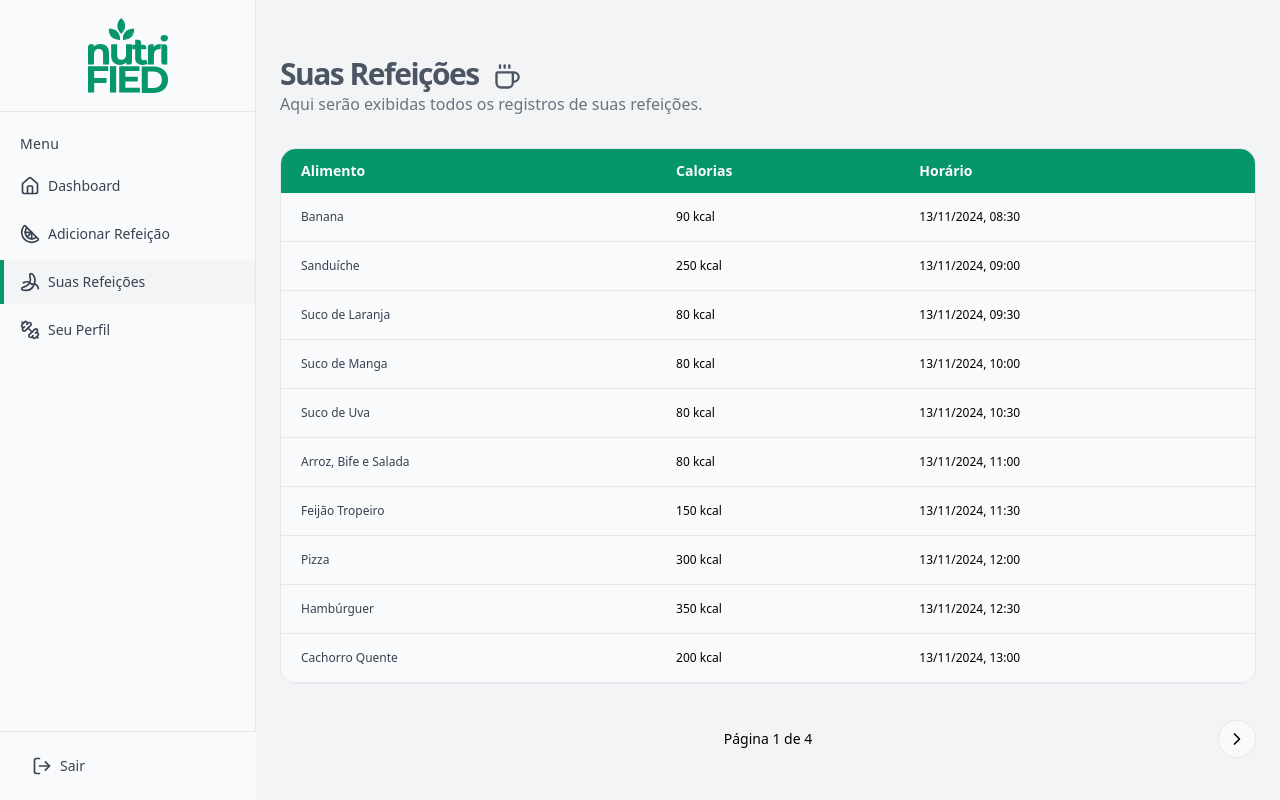
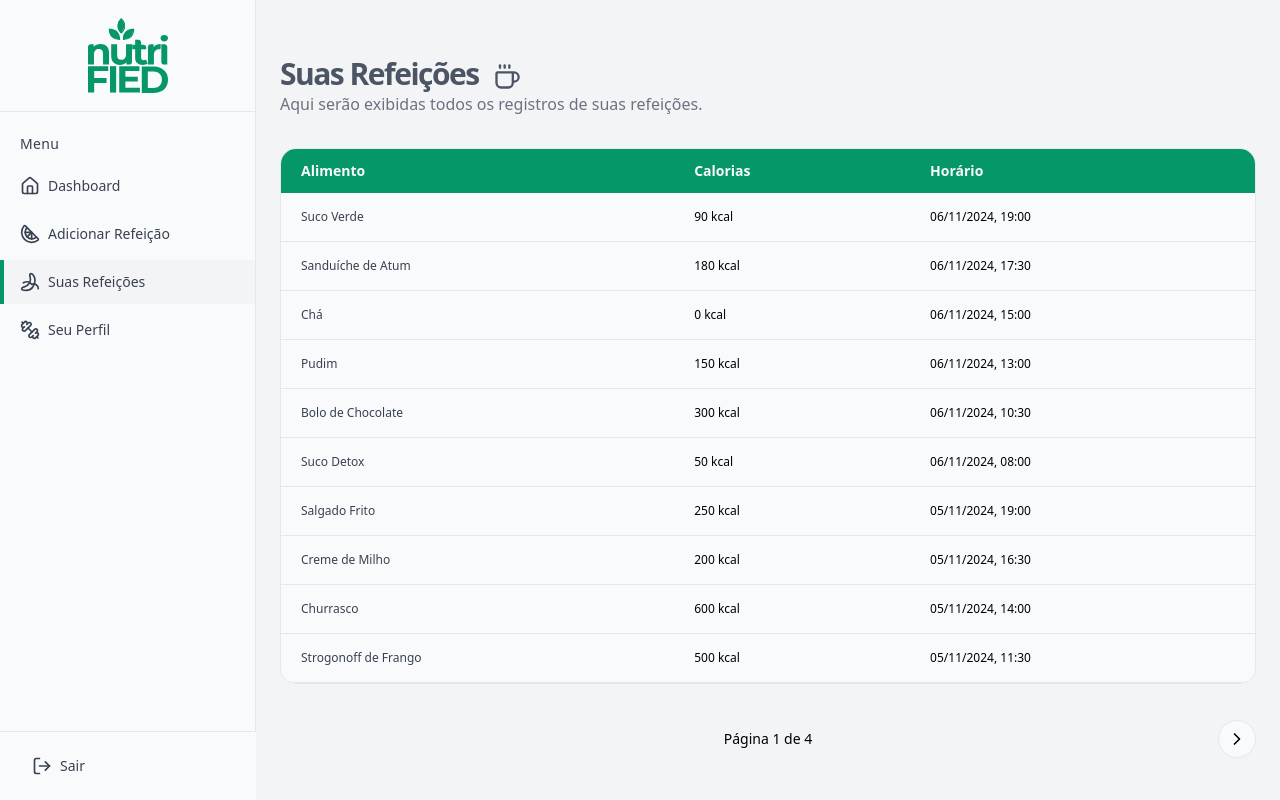
Before and after one commit to luanrodriguestavares/nutrified, a React (Vite) app: page /meal-history in a window 1280 px wide. Built offline with nearby package versions, Linux system fonts and the light colour scheme.

Commit message:
legenda nas funções adicionada

```diff
--- a/src/components/greeting.jsx
+++ b/src/components/greeting.jsx
@@ -3,10 +3,13 @@ import React from "react";
 export function Greeting() {
     const getGreeting = () => {
         const currentHour = new Date().getHours();
+
         if (currentHour < 12) {
             return "Bom dia";
+
         } else if (currentHour < 18) {
             return "Boa tarde";
+
         } else {
             return "Boa noite";
         }
--- a/src/components/mealHistoryTable.jsx
+++ b/src/components/mealHistoryTable.jsx
@@ -4,20 +4,31 @@ import { ChevronLeft, ChevronRight } from 'lucide-react';
 export function MealHistoryTable({ data, page }) {
     const isDashboard = page === 'dashboard';
     const [currentPage, setCurrentPage] = useState(0);
+    const itemsPerPage = isDashboard ? 6 : 10;
 
-    const itemsPerPage = isDashboard ? 6 : 10;
+
+    // Ordena os dados do mais recente ao mais antigo
+    const sortedData = [...data].sort((a, b) => new Date(b.time) - new Date(a.time));
+
+
+    // Paginação dos dados com base no número de itens por página
     const paginatedData = isDashboard
-        ? data.slice(0, itemsPerPage)
-        : data.slice(currentPage * itemsPerPage, (currentPage + 1) * itemsPerPage);
+        ? sortedData.slice(0, itemsPerPage)
+        : sortedData.slice(currentPage * itemsPerPage, (currentPage + 1) * itemsPerPage);
 
-    const handlePrevPage = () => setCurrentPage((prev) => Math.max(prev - 1, 0));
 
+    // Função para avançar para a próxima página
     const handleNextPage = () => {
-        const maxPage = Math.ceil(data.length / itemsPerPage) - 1;
+        const maxPage = Math.ceil(sortedData.length / itemsPerPage) - 1;
         setCurrentPage((prev) => Math.min(prev + 1, maxPage));
     };
 
-    // Função para formatar a data e hora
+
+    // Função para voltar para a página anterior
+    const handlePrevPage = () => setCurrentPage((prev) => Math.max(prev - 1, 0));
+
+
+    // Função para formatar a data e hora em formato legível
     const formatDateTime = (dateTime) => {
         const date = new Date(dateTime);
         return new Intl.DateTimeFormat('pt-BR', {
@@ -59,9 +70,9 @@ export function MealHistoryTable({ data, page }) {
                         <ChevronLeft className="w-5 h-5" />
                     </button>
                     <span className="text-sm">
-                        Página {currentPage + 1} de {Math.ceil(data.length / itemsPerPage)}
+                        Página {currentPage + 1} de {Math.ceil(sortedData.length / itemsPerPage)}
                     </span>
-                    <button onClick={handleNextPage} disabled={(currentPage + 1) * itemsPerPage >= data.length} className="p-2 rounded-full bg-gray-50 hover:bg-gray-300 border border-gray-200 disabled:opacity-0">
+                    <button onClick={handleNextPage} disabled={(currentPage + 1) * itemsPerPage >= sortedData.length} className="p-2 rounded-full bg-gray-50 hover:bg-gray-300 border border-gray-200 disabled:opacity-0">
                         <ChevronRight className="w-5 h-5" />
                     </button>
                 </div>
--- /dev/null
+++ b/src/data/foodData.jsx
@@ -0,0 +1,36 @@
+export const foodData = [
+    { food: "Banana", calories: 90, time: "2024-11-01T08:30:00" },
+    { food: "Sanduíche", calories: 250, time: "2024-11-01T12:00:00" },
+    { food: "Suco de Laranja", calories: 80, time: "2024-11-01T14:00:00" },
+    { food: "Suco de Manga", calories: 80, time: "2024-11-01T16:30:00" },
+    { food: "Suco de Uva", calories: 80, time: "2024-11-01T18:00:00" },
+    { food: "Arroz, Bife e Salada", calories: 80, time: "2024-11-01T20:00:00" },
+    { food: "Feijão Tropeiro", calories: 150, time: "2024-11-02T08:00:00" },
+    { food: "Pizza", calories: 300, time: "2024-11-02T11:00:00" },
+    { food: "Hambúrguer", calories: 350, time: "2024-11-02T13:30:00" },
+    { food: "Cachorro Quente", calories: 200, time: "2024-11-02T16:00:00" },
+    { food: "Macarrão", calories: 220, time: "2024-11-02T18:30:00" },
+    { food: "Salada", calories: 50, time: "2024-11-02T20:00:00" },
+    { food: "Pão de Queijo", calories: 100, time: "2024-11-03T08:00:00" },
+    { food: "Biscoito", calories: 120, time: "2024-11-03T10:00:00" },
+    { food: "Coxinha", calories: 150, time: "2024-11-03T12:30:00" },
+    { food: "Torta de Frango", calories: 250, time: "2024-11-03T15:00:00" },
+    { food: "Iogurte", calories: 80, time: "2024-11-03T17:30:00" },
+    { food: "Fruta", calories: 50, time: "2024-11-03T19:00:00" },
+    { food: "Açaí", calories: 200, time: "2024-11-04T08:30:00" },
+    { food: "Macarrão com Carne Moída", calories: 400, time: "2024-11-04T11:00:00" },
+    { food: "Arroz de Frango", calories: 300, time: "2024-11-04T13:00:00" },
+    { food: "Sopa", calories: 120, time: "2024-11-04T15:30:00" },
+    { food: "Feijoada", calories: 400, time: "2024-11-04T18:00:00" },
+    { food: "Risoto", calories: 350, time: "2024-11-05T08:00:00" },
+    { food: "Strogonoff de Frango", calories: 500, time: "2024-11-05T11:30:00" },
+    { food: "Churrasco", calories: 600, time: "2024-11-05T14:00:00" },
+    { food: "Creme de Milho", calories: 200, time: "2024-11-05T16:30:00" },
+    { food: "Salgado Frito", calories: 250, time: "2024-11-05T19:00:00" },
+    { food: "Suco Detox", calories: 50, time: "2024-11-06T08:00:00" },
+    { food: "Bolo de Chocolate", calories: 300, time: "2024-11-06T10:30:00" },
+    { food: "Pudim", calories: 150, time: "2024-11-06T13:00:00" },
+    { food: "Chá", calories: 0, time: "2024-11-06T15:00:00" },
+    { food: "Sanduíche de Atum", calories: 180, time: "2024-11-06T17:30:00" },
+    { food: "Suco Verde", calories: 90, time: "2024-11-06T19:00:00" }
+];
--- a/src/pages/dashboardPage.jsx
+++ b/src/pages/dashboardPage.jsx
@@ -3,16 +3,8 @@ import { Sidebar } from "../components/sidebar";
 import { Greeting } from "../components/greeting";
 import { CardDashboard } from "../components/cardDashboard";
 import { MealHistoryTable } from '../components/mealHistoryTable';
+import { foodData } from "../data/foodData";
 import { GlassWater, Apple, History, HeartPulse } from "lucide-react";
-
-const foodData = [
-    { food: "Banana", calories: 90, time: "2024-11-13T08:30:00" },
-    { food: "Sanduíche", calories: 250, time: "2024-11-13T12:00:00" },
-    { food: "Suco de Laranja", calories: 80, time: "2024-11-13T15:00:00" },
-    { food: "Suco de Manga", calories: 80, time: "2024-11-13T15:00:00" },
-    { food: "Suco de Uva", calories: 80, time: "2024-11-13T15:00:00" },
-    { food: "Arroz, Bife e Salada", calories: 80, time: "2024-11-13T15:00:00" }
-];
 
 export function DashboardPage() {
     return (
--- a/src/pages/mealHistoryPage.jsx
+++ b/src/pages/mealHistoryPage.jsx
@@ -1,44 +1,8 @@
 import React from "react";
 import { Sidebar } from "../components/sidebar";
 import { MealHistoryTable } from '../components/mealHistoryTable';
+import { foodData } from "../data/foodData";
 import { Coffee } from "lucide-react";
-
-const foodData = [
-    { food: "Banana", calories: 90, time: "2024-11-13T08:30:00" },
-    { food: "Sanduíche", calories: 250, time: "2024-11-13T09:00:00" },
-    { food: "Suco de Laranja", calories: 80, time: "2024-11-13T09:30:00" },
-    { food: "Suco de Manga", calories: 80, time: "2024-11-13T10:00:00" },
-    { food: "Suco de Uva", calories: 80, time: "2024-11-13T10:30:00" },
-    { food: "Arroz, Bife e Salada", calories: 80, time: "2024-11-13T11:00:00" },
-    { food: "Feijão Tropeiro", calories: 150, time: "2024-11-13T11:30:00" },
-    { food: "Pizza", calories: 300, time: "2024-11-13T12:00:00" },
-    { food: "Hambúrguer", calories: 350, time: "2024-11-13T12:30:00" },
-    { food: "Cachorro Quente", calories: 200, time: "2024-11-13T13:00:00" },
-    { food: "Macarrão", calories: 220, time: "2024-11-13T13:30:00" },
-    { food: "Salada", calories: 50, time: "2024-11-13T14:00:00" },
-    { food: "Pão de Queijo", calories: 100, time: "2024-11-13T14:30:00" },
-    { food: "Biscoito", calories: 120, time: "2024-11-13T15:00:00" },
-    { food: "Coxinha", calories: 150, time: "2024-11-13T15:30:00" },
-    { food: "Torta de Frango", calories: 250, time: "2024-11-13T16:00:00" },
-    { food: "Iogurte", calories: 80, time: "2024-11-13T16:30:00" },
-    { food: "Fruta", calories: 50, time: "2024-11-13T17:00:00" },
-    { food: "Açaí", calories: 200, time: "2024-11-13T17:30:00" },
-    { food: "Macarrão com Carne Moída", calories: 400, time: "2024-11-13T18:00:00" },
-    { food: "Arroz de Frango", calories: 300, time: "2024-11-13T18:30:00" },
-    { food: "Sopa", calories: 120, time: "2024-11-13T19:00:00" },
-    { food: "Feijoada", calories: 400, time: "2024-11-13T19:30:00" },
-    { food: "Risoto", calories: 350, time: "2024-11-13T20:00:00" },
-    { food: "Strogonoff de Frango", calories: 500, time: "2024-11-13T20:30:00" },
-    { food: "Churrasco", calories: 600, time: "2024-11-13T21:00:00" },
-    { food: "Creme de Milho", calories: 200, time: "2024-11-13T21:30:00" },
-    { food: "Salgado Frito", calories: 250, time: "2024-11-13T22:00:00" },
-    { food: "Suco Detox", calories: 50, time: "2024-11-13T22:30:00" },
-    { food: "Bolo de Chocolate", calories: 300, time: "2024-11-13T23:00:00" },
-    { food: "Pudim", calories: 150, time: "2024-11-13T23:30:00" },
-    { food: "Chá", calories: 0, time: "2024-11-14T00:00:00" },
-    { food: "Sanduíche de Atum", calories: 180, time: "2024-11-14T06:30:00" },
-    { food: "Suco Verde", calories: 90, time: "2024-11-14T07:00:00" }
-];
 
 export function MealHistoryPage() {
     return (
--- a/src/pages/registerPage.jsx
+++ b/src/pages/registerPage.jsx
@@ -8,10 +8,14 @@ import art from "../assets/img/art.svg";
 export function RegisterPage() {
     const [step, setStep] = useState(1);
 
+
+    // Função para lidar com a mudança de pagina
     const handleNextStep = () => {
         setStep(2);
     };
 
+
+    // Função para lidar com o envio do formulário
     const handleSubmit = (e) => {
         e.preventDefault();
         console.log("Formulário enviado!");
@@ -114,7 +118,7 @@ export function RegisterPage() {
                     </div>
 
                     <div className="lg:h-[500px] md:h-[500px] mt-8 md:mt-0">
-                        <img src={art} className="w-full h-full max-md:w-4/5 mx-auto"/>
+                        <img src={art} className="w-full h-full max-md:w-4/5 mx-auto" />
                     </div>
 
                 </div>
```
Also changed, not shown: src/components/cardDashboard.jsx (+14 -0 lines), src/components/inputField.jsx (+9 -5 lines), src/components/sidebar.jsx (+8 -1 lines), src/pages/registerMealPage.jsx (+10 -0 lines).
